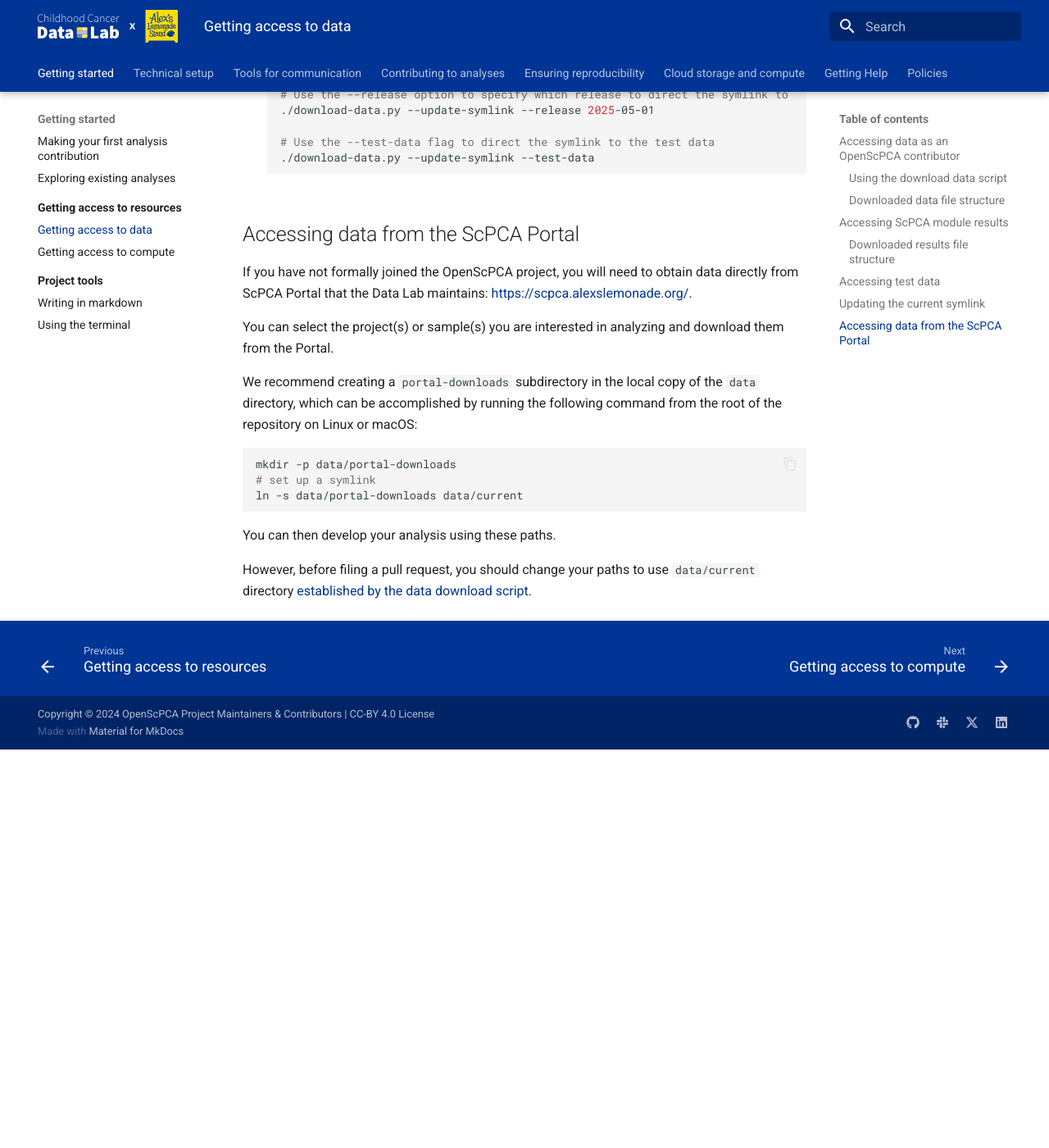
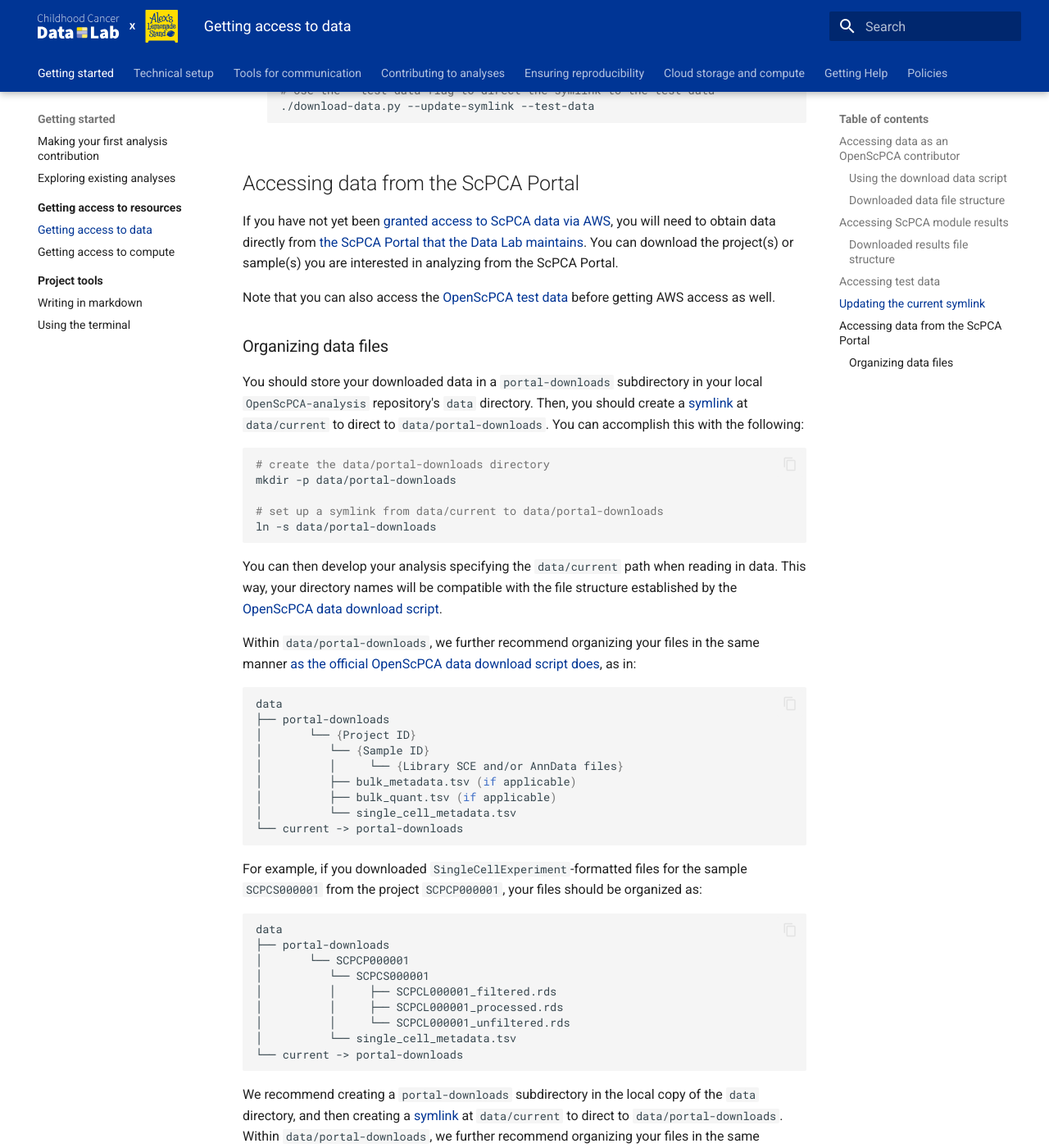
Before and after one commit to AlexsLemonade/OpenScPCA-analysis, an MkDocs documentation site: the page built from docs/getting-started/accessing-resources/getting-access-to-data.md, in a window 1280 px wide and 1400 px high, scrolled down 7827 px. Shown: the whole window at 82% size. Built offline with MkDocs 1.6.1 and Material for MkDocs 9.7.7, drawn with Linux system fonts in a browser that asks for light colours; before the commit the page ends 8741 px from its top, so only the background shows below that; some of the changed text lies outside the part shown.

Commit message:
update the admonition, and rework the scpca portal section

````diff
--- a/docs/getting-started/accessing-resources/getting-access-to-data.md
+++ b/docs/getting-started/accessing-resources/getting-access-to-data.md
@@ -8,7 +8,7 @@
 1. Data from the ScPCA Portal
     - You can find out more about the contents of files and how they were processed from the ScPCA documentation: <https://scpca.readthedocs.io>.
     - OpenScPCA project contributors [with an Amazon Web Services (AWS) account](./index.md#getting-access-to-aws) can access data using the provided `download-data.py` script, [as described below](#using-the-download-data-script).
-    - All data is also available [directly from the ScPCA Portal](#accessing-data-from-the-scpca-portal) for users who have not yet fully joined the OpenScPCA project.
+    - All data is also available [directly from the ScPCA Portal](#accessing-data-from-the-scpca-portal) for users who have not yet been granted full access to ScPCA data.
 2. Results from other OpenScPCA modules
     - OpenScPCA project contributors with an AWS account can obtain results from completed modules using the provided `download-results.py` script, [as described below](#accessing-scpca-module-results).
     - To use results from an in-progress module from the `OpenScPCA-analysis` repository, you may need to run the module yourself to generate its result files.
@@ -31,13 +31,12 @@
 
 ### Using the download data script
 
-TODO DURING REVIEW: Do we still need this admonition note?
 !!! note
     These instructions assume you have taken the following steps:
 
-    - [Cloned the repo](../../technical-setup/clone-the-repo.md)
+    - [Forked the `OpenScPCA-analysis` repository](../../technical-setup/fork-the-repo.md)
+    - [Cloned your fork](../../technical-setup/clone-the-repo.md)
     - [Set up conda](../../technical-setup/environment-setup/setup-conda.md) (note that conda is pre-installed, but not yet set up, on [Lightsail for Research](../../aws/lsfr/starting-development-on-lsfr.md#create-and-activate-a-conda-environment) instances)
-    - [Configured the AWS CLI and logged in](../../technical-setup/environment-setup/configure-aws-cli.md) OR are [using Lightsail for Research](../../aws/index.md#lightsail-for-research-virtual-computing-with-aws) (which doesn't require logging in via the AWS CLI)
 
 The [`download-data.py` script](https://github.com/AlexsLemonade/OpenScPCA-analysis/blob/main/download-data.py) is designed to download files from whatever release you specify to a directory in `data` named for the date of that release and [symlink](https://en.wikipedia.org/wiki/Symbolic_link) it to `data/current`.
 
@@ -270,10 +269,11 @@
 The test data are simulated or permuted data files with the same structure as the real project data, and are generally much smaller than the original data (learn more at the [`simulate-sce`](https://github.com/AlexsLemonade/OpenScPCA-analysis/tree/main/analyses/simulate-sce) module).
 These files are also used during automated testing of analysis modules. <!-- STUB_LINK for module GHAs -->
 
+You do not need an AWS account set up to download the test data or results.
+
 You can use the [download data script](#using-the-download-data-script) to download the test data for the project by using the `--test-data` flag.
 Similarly, you use the [download result script](#accessing-scpca-module-results) to download ScPCA results from running completed modules on the test data by using the `--test-data` flag.
 
-You do not need an AWS account set up to download the test data or results.
 
 - To download test data with all other options set at default, run the following from the root of the repository:
 
@@ -318,18 +318,70 @@
 
 ## Accessing data from the ScPCA Portal
 
-If you have not formally joined the OpenScPCA project, you will need to obtain data directly from ScPCA Portal that the Data Lab maintains: <https://scpca.alexslemonade.org/>.
+If you have not yet been [granted access to ScPCA data via AWS](./index.md#getting-access-to-aws), you will need to obtain data directly from [the ScPCA Portal that the Data Lab maintains](https://scpca.alexslemonade.org).
+You can download the project(s) or sample(s) you are interested in analyzing from the ScPCA Portal.
 
-You can select the project(s) or sample(s) you are interested in analyzing and download them from the Portal.
+Note that you can also access the [OpenScPCA test data](#accessing-test-data) before getting AWS access as well.
 
-We recommend creating a `portal-downloads` subdirectory in the local copy of the `data` directory, which can be accomplished by running the following command from the root of the repository on Linux or macOS:
+
+### Organizing data files
+
+You should store your downloaded data in a `portal-downloads` subdirectory in your local `OpenScPCA-analysis` repository's `data` directory.
+Then, you should create a [symlink](https://en.wikipedia.org/wiki/Symbolic_link) at `data/current` to direct to `data/portal-downloads`.
+You can accomplish this with the following:
 
 ```sh
+# create the data/portal-downloads directory
 mkdir -p data/portal-downloads
-# set up a symlink
+
+# set up a symlink from data/current to data/portal-downloads
+ln -s data/portal-downloads
+```
+
+You can then develop your analysis specifying the `data/current` path when reading in data.
+This way, your directory names will be compatible with the file structure established by the [OpenScPCA data download script](#using-the-download-data-script).
+
+Within `data/portal-downloads`, we further recommend organizing your files in the same manner [as the official OpenScPCA data download script does](#downloaded-data-file-structure), as in:
+
+```sh
+data
+├── portal-downloads
+│       └── {Project ID}
+│          └── {Sample ID}
+│          │     └── {Library SCE and/or AnnData files}
+│          ├── bulk_metadata.tsv (if applicable)
+│          ├── bulk_quant.tsv (if applicable)
+│          └── single_cell_metadata.tsv
+└── current -> portal-downloads
+```
+
+For example, if you downloaded `SingleCellExperiment`-formatted files for the sample `SCPCS000001` from the project `SCPCP000001`, your files should be organized as:
+
+```sh
+data
+├── portal-downloads
+│       └── SCPCP000001
+│          └── SCPCS000001
+│          │     ├── SCPCL000001_filtered.rds
+│          │     ├── SCPCL000001_processed.rds
+│          │     └── SCPCL000001_unfiltered.rds
+│          └── single_cell_metadata.tsv
+└── current -> portal-downloads
+```
+
+
+
+
+
+We recommend creating a `portal-downloads` subdirectory in the local copy of the `data` directory, and then creating a [symlink](https://en.wikipedia.org/wiki/Symbolic_link) at `data/current` to direct to `data/portal-downloads`.
+Within `data/portal-downloads`, we further recommend organizing your files in the same manner [as the official OpenScPCA data download script does](#downloaded-data-file-structure), fo
+
+You can accomplish this with the following:
+
+```sh
+# create the data/portal-downloads directory
+mkdir -p data/portal-downloads
+
+# set up a symlink from data/current to data/portal-downloads
 ln -s data/portal-downloads data/current
 ```
-
-You can then develop your analysis using these paths.
-
-However, before filing a pull request, you should change your paths to use `data/current` directory [established by the data download script](#downloaded-data-file-structure).
````
